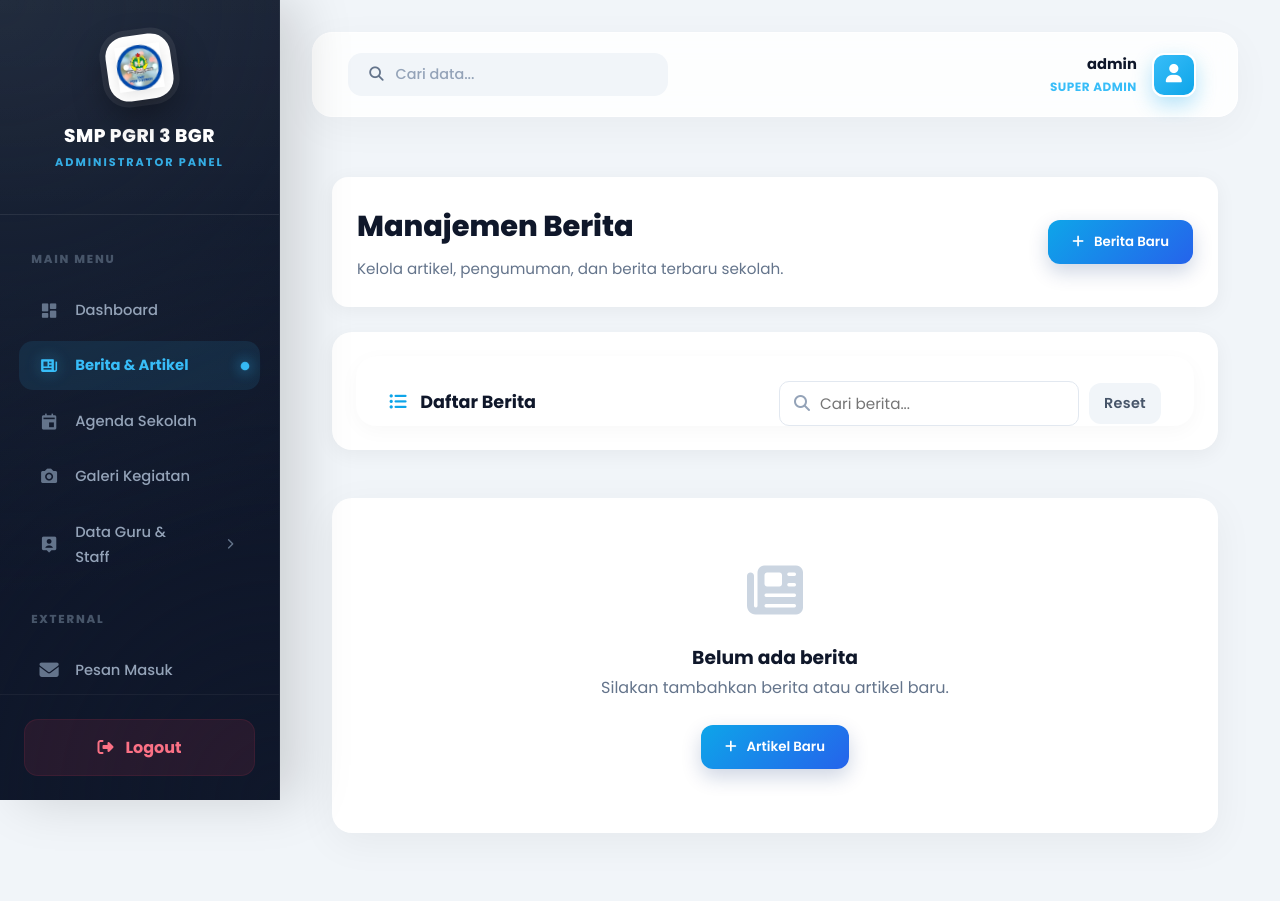
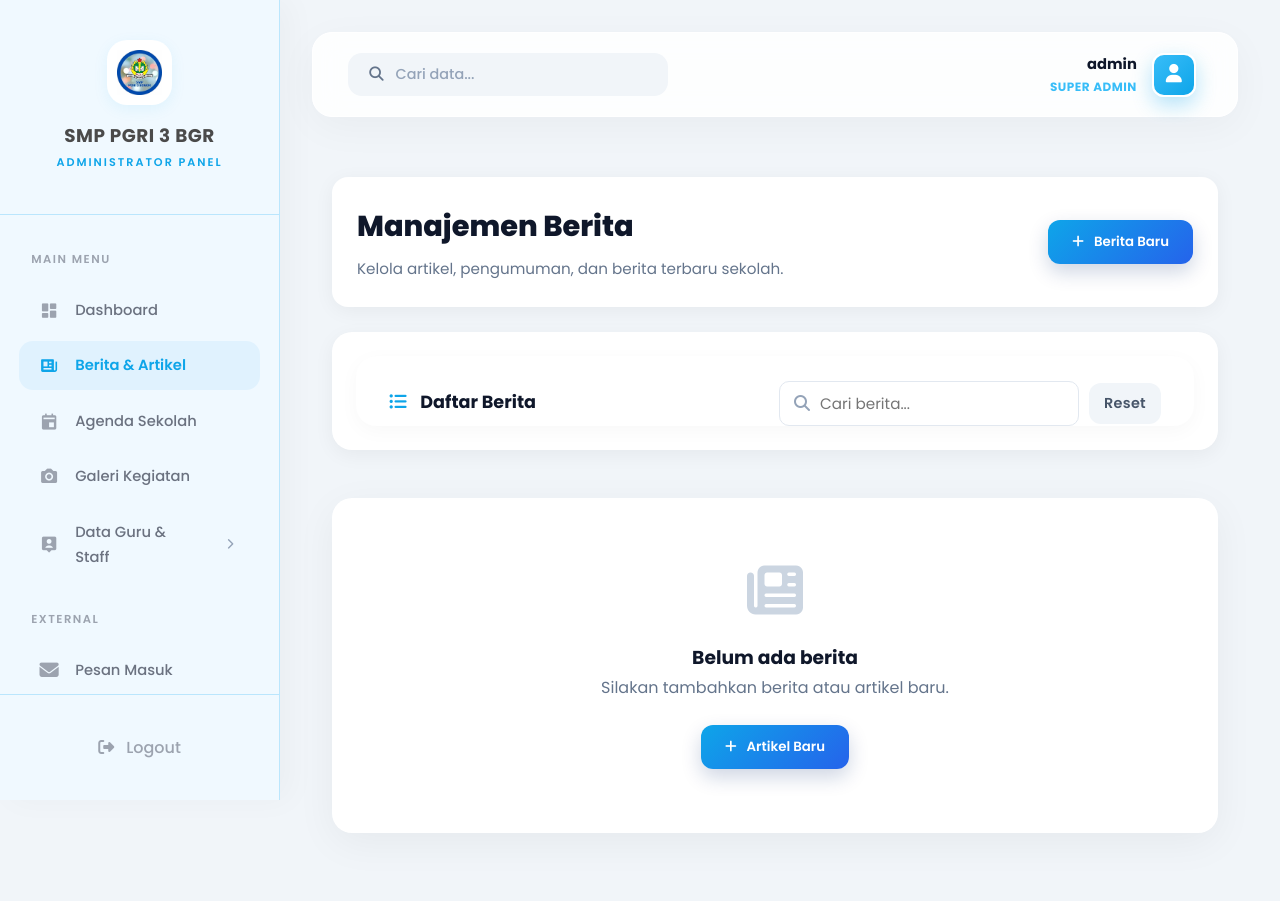
Before and after one commit to devara-g/information-p3-website, a PHP site: page /admin/berita.php in a window 1280 px wide. Run offline with PHP 8.4, Linux system fonts and the light colour scheme; a user stored in the database is signed in; data that the repository does not hold is empty.

Commit message:
feat: initialize project structure with core CSS, database connection, and admin/page templates

```diff
--- a/admin/berita.php
+++ b/admin/berita.php
@@ -351,6 +351,8 @@ include 'layout/header.php';
                             <option value="Pengumuman">Pengumuman</option>
                             <option value="Prestasi">Prestasi</option>
                             <option value="Kegiatan">Kegiatan</option>
+                            <option value="Ekstrakurikuler">Ekstrakurikuler</option>
+                            <option value="Sorotan Khusus">Sorotan Khusus</option>
                         </select>
                     </div>
                     <div class="form-group">
--- a/admin/css/admin.css
+++ b/admin/css/admin.css
@@ -122,18 +122,11 @@ body {
 }
 
 /* Sidebar Premium Overhaul */
-/* Sidebar Premium Overhaul - Night Slate Aesthetic */
+/* Sidebar Premium Overhaul - Elegant Sky Aesthetic */
 .sidebar {
   width: 280px;
-  background: #0f172a; /* Deep Slate */
-  background-image:
-    radial-gradient(circle at 0% 0%, rgba(30, 41, 59, 0.8) 0%, transparent 70%),
-    radial-gradient(
-      circle at 100% 100%,
-      rgba(15, 23, 42, 1) 0%,
-      transparent 70%
-    );
-  color: #f8fafc;
+  background: #f0f9ff; /* Soft sky blue background */
+  color: #4a4a4a;
   flex-shrink: 0;
   display: flex;
   flex-direction: column;
@@ -141,8 +134,8 @@ body {
   position: fixed;
   height: 100vh;
   z-index: 1000;
-  box-shadow: 20px 0 50px rgba(0, 0, 0, 0.15);
-  border-right: 1px solid rgba(255, 255, 255, 0.05);
+  box-shadow: 10px 0 30px rgba(0, 0, 0, 0.03);
+  border-right: 1px solid #bae6fd; /* Soft sky border */
 }
 
 .sidebar-header {
@@ -152,12 +145,8 @@ body {
   align-items: center;
   text-align: center;
   gap: 15px;
-  background: linear-gradient(
-    to bottom,
-    rgba(255, 255, 255, 0.03) 0%,
-    transparent 100%
-  );
-  border-bottom: 1px solid rgba(255, 255, 255, 0.05);
+  background: #f0f9ff;
+  border-bottom: 1px solid #bae6fd;
   margin-bottom: 1rem;
 }
 
@@ -170,23 +159,14 @@ body {
   align-items: center;
   justify-content: center;
   padding: 10px;
-  box-shadow:
-    0 12px 30px rgba(0, 0, 0, 0.3),
-    0 0 0 4px rgba(255, 255, 255, 0.05);
-  transition: all 0.5s cubic-bezier(0.34, 1.56, 0.64, 1);
-}
-
-.sidebar:hover .admin-logo-container {
-  transform: translateY(-5px) rotate(-8deg);
-  box-shadow:
-    0 15px 35px rgba(0, 0, 0, 0.4),
-    0 0 0 6px rgba(255, 255, 255, 0.08);
-}
+  box-shadow: 0 4px 15px rgba(14, 165, 233, 0.08); /* Soft sky shadow */
+}
+
+/* Removed logo animation */
 
 .sidebar-logo {
   max-width: 100%;
   height: auto;
-  filter: drop-shadow(0 4px 8px rgba(0, 0, 0, 0.1));
 }
 
 .sidebar-brand {
@@ -196,20 +176,19 @@ body {
 .sidebar-brand h2 {
   font-family: "Poppins", sans-serif;
   font-size: 1.15rem;
-  font-weight: 800;
+  font-weight: 700;
   margin: 0;
   letter-spacing: 0.5px;
-  color: white;
+  color: #4a4a4a;
   line-height: 1.2;
 }
 
 .sidebar-brand span {
   font-size: 0.7rem;
-  color: #38bdf8; /* Sky 400 */
-  font-weight: 700;
+  color: #0ea5e9; /* Sky accent */
+  font-weight: 600;
   text-transform: uppercase;
   letter-spacing: 2px;
-  opacity: 0.9;
 }
 
 .sidebar-menu {
@@ -217,7 +196,7 @@ body {
   flex-grow: 1;
   overflow-y: auto;
   scrollbar-width: thin;
-  scrollbar-color: rgba(255, 255, 255, 0.1) transparent;
+  scrollbar-color: #bae6fd transparent;
 }
 
 .sidebar-menu::-webkit-scrollbar {
@@ -225,18 +204,18 @@ body {
 }
 
 .sidebar-menu::-webkit-scrollbar-thumb {
-  background: rgba(255, 255, 255, 0.1);
+  background: #bae6fd;
   border-radius: 10px;
 }
 
 .menu-label {
   font-size: 0.72rem;
   text-transform: uppercase;
-  color: #475569; /* Slate 500 */
+  color: #9ca3af;
   margin-bottom: 1rem;
   margin-top: 1.8rem;
-  font-weight: 800;
-  letter-spacing: 1.8px;
+  font-weight: 600;
+  letter-spacing: 1.5px;
   padding-left: 12px;
 }
 
@@ -260,8 +239,8 @@ body {
   gap: 14px;
   padding: 12px 18px;
   border-radius: 14px;
-  color: #94a3b8; /* Slate 400 */
-  transition: all 0.3s cubic-bezier(0.4, 0, 0.2, 1);
+  color: #6b7280;
+  transition: all 0.3s ease;
   font-weight: 500;
   font-size: 0.92rem;
   position: relative;
@@ -274,61 +253,34 @@ body {
   display: flex;
   justify-content: center;
   transition: all 0.3s ease;
-  color: #64748b;
+  color: #9ca3af;
 }
 
 .sidebar-menu ul li a:hover {
-  background: rgba(255, 255, 255, 0.05);
-  color: white;
+  background: #e0f2fe; /* Soft sky hover bg */
+  color: #0ea5e9;
 }
 
 .sidebar-menu ul li a:hover i {
-  color: #38bdf8;
-  transform: scale(1.1);
+  color: #0ea5e9;
 }
 
 .sidebar-menu ul li a.active {
-  background: rgba(56, 189, 248, 0.1);
-  color: #38bdf8;
-  font-weight: 700;
+  background: #e0f2fe;
+  color: #0ea5e9;
+  font-weight: 600;
 }
 
 .sidebar-menu ul li a.active i {
-  color: #38bdf8;
-  filter: drop-shadow(0 0 8px rgba(56, 189, 248, 0.4));
-}
-
-.sidebar-menu ul li a.active::after {
-  content: "";
-  position: absolute;
-  right: 12px;
-  width: 6px;
-  height: 6px;
-  background: #38bdf8;
-  border-radius: 50%;
-  box-shadow: 0 0 10px #38bdf8;
-  animation: pulseActive 2s infinite;
-}
-
-@keyframes pulseActive {
-  0% {
-    transform: scale(1);
-    opacity: 0.8;
-  }
-  50% {
-    transform: scale(1.5);
-    opacity: 1;
-  }
-  100% {
-    transform: scale(1);
-    opacity: 0.8;
-  }
-}
+  color: #0ea5e9;
+}
+
+/* Removed pulse animation */
 
 .logout-btn {
   padding: 1.5rem;
   margin-top: auto;
-  border-top: 1px solid rgba(255, 255, 255, 0.05);
+  border-top: 1px solid #bae6fd;
 }
 
 .logout-btn a {
@@ -338,38 +290,39 @@ body {
   gap: 12px;
   padding: 14px;
   border-radius: 14px;
-  background: rgba(244, 63, 94, 0.1);
-  color: #fb7185;
-  font-weight: 700;
+  background: transparent;
+  color: #9ca3af;
+  font-weight: 500;
   text-decoration: none;
   transition: all 0.3s ease;
-  border: 1px solid rgba(244, 63, 94, 0.1);
+  border: 1px solid transparent;
 }
 
 .logout-btn a:hover {
-  background: #f43f5e;
-  color: white;
-  transform: translateY(-2px);
-  box-shadow: 0 10px 20px rgba(244, 63, 94, 0.2);
-}
-
-/* Sidebar Action Link (External) */
+  background: #e0f2fe;
+  color: #0369a1;
+  border-color: #bae6fd;
+}
+
+/* Sidebar Action Link (External) updated */
 .sidebar-action-btn {
-  background: linear-gradient(135deg, #0ea5e9, #2563eb) !important;
-  color: white !important;
+  background: #e0f2fe !important;
+  color: #0ea5e9 !important;
   justify-content: center !important;
-  font-weight: 700 !important;
+  font-weight: 600 !important;
   margin-top: 10px !important;
-  box-shadow: 0 10px 20px rgba(37, 99, 235, 0.2);
+  box-shadow: none !important;
+  border: 1px solid #bae6fd !important;
 }
 
 .sidebar-action-btn:hover {
-  transform: translateY(-2px) !important;
-  box-shadow: 0 15px 30px rgba(37, 99, 235, 0.4) !important;
+  transform: none !important;
+  background: #bae6fd !important;
+  box-shadow: none !important;
 }
 
 .sidebar-action-btn i {
-  color: white !important;
+  color: #0ea5e9 !important;
 }
 
 /* Main Content */
--- a/admin/layout/header.php
+++ b/admin/layout/header.php
@@ -39,7 +39,7 @@ $current_page = basename($_SERVER['PHP_SELF']);
         .sidebar-menu .dropdown>a .arrow {
             margin-left: auto;
             font-size: 11px;
-            color: #64748b;
+            color: #94a3b8;
             transition: transform 0.35s cubic-bezier(0.4, 0, 0.2, 1),
                 color 0.3s ease;
             flex-shrink: 0;
--- a/database/conn.php
+++ b/database/conn.php
@@ -1,5 +1,8 @@
 <?php
-$conn = mysqli_connect("localhost", "root", "", "p3p2");
+$conn = mysqli_connect("localhost",
+ "root",
+  "",
+"p3p2");
 
 if (mysqli_connect_errno()) {
     echo "database gagal" . mysqli_connect_error();
```
Also changed, not shown: other parts of admin/layout/header.php (+20 -21 lines), css/style.css (+162 -50 lines), pages/berita.php (+43 -10 lines), text.md (added, +4 -0 lines).
